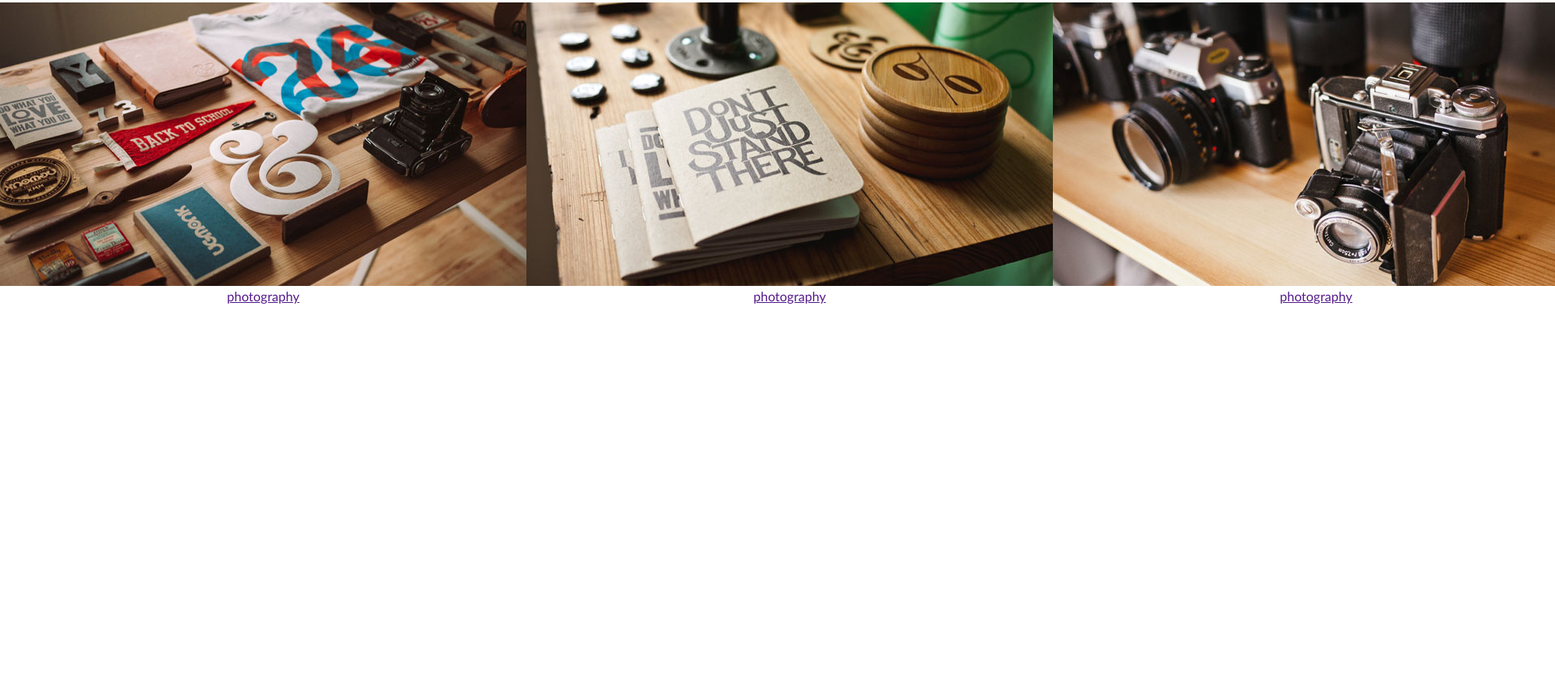
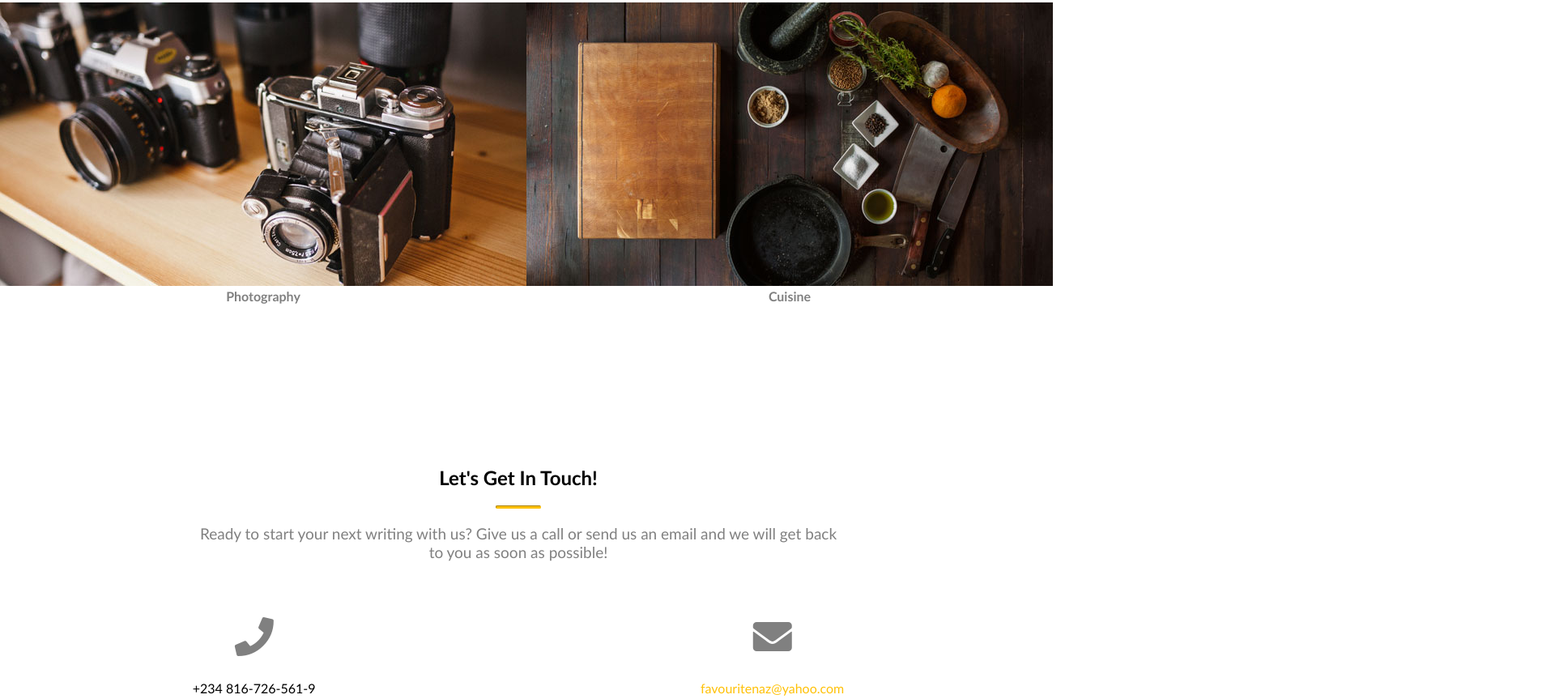
Before and after one commit to naz-coder/Scribo, a plain HTML site: page index.html in a window 1280 px wide. Shown: the part 1937-2800 px from the top of the page at 81% size, 1920 px wide, since content can reach past the window. Before the commit the page ends 2312 px from the top, so only its background shows below. Drawn offline with nearby package versions, Linux system fonts and the light colour scheme.

Commit message:
completed the refactoring

```diff
--- a/assets/css/main.css
+++ b/assets/css/main.css
@@ -242,9 +242,9 @@ a.services{
     transition: 1s all;
     color: #000;
 }
-#directory {
+/* #directory {
     size: px;
-}
+} */
 #directory .d-flex div img1{
     padding: 10px;
     margin: 5px;
@@ -253,3 +253,58 @@ img{
     width: 50;
     height: 5;
 }
+a.pix3{
+    text-decoration: none;
+    color: #808080;
+    font-weight: 900;
+}
+a.pix4{
+    text-decoration: none;
+    color: #808080;
+    font-weight: 900;
+}
+#contact{
+    text-align: center;
+    padding-top: 140px;
+}
+#contact hr{
+    width: 4%;
+    background-color: #ffc107;
+    padding: 1px;
+    border-radius: 20px 20px 20px 20px;
+    border-color: #ffc107;
+}
+a.contact{
+    text-decoration: none;
+    color: #808080;
+    font-family: 'Gill Sans', 'Gill Sans MT', Calibri, 'Trebuchet MS', sans-serif;
+}
+#contact h2{
+    text-align: center;
+    padding-top: 40px;
+}
+#contact p{
+    font-size: 19px;
+    color: #808080;
+}
+#contact .d-flex div{
+    padding: 20px;
+    margin: 5px;
+}
+#contact .d-flex div i{
+    padding: 20px;
+    margin: 5px;
+    padding-bottom: 0px;
+    color: #808080;
+}
+a.mail{
+    text-decoration: none;
+    color: #ffc107;
+}
+footer{
+    background-color: #808080;
+    color: #fff;
+    text-align: center;
+    padding: 20px;
+    /* padding-top: 80px; */
+}
--- a/index.html
+++ b/index.html
@@ -20,10 +20,9 @@
             <div id="icon">
                 <nav>
                     <ul>
-                        <li><a href="index.html"><i class=""></i>Home</a></li>
                         <li><a href="#about"><i class=""></i>About Us</a></li>
                         <li><a href="#services"><i class=""></i>Services</a></li>
-                        <li><a href="#directory"><i class=""></i>directory</a></li>
+                        <li><a href="#directory"><i class=""></i>Directory</a></li>
                         <li><a href="#contact"><i class=""></i>Contact Us</a></li>
                     </ul>
                 </nav>
@@ -80,28 +79,45 @@
     <div id="directory">
         <!-- <div class="groups"> -->
             <div class="d-flex justify-around text-center">
-                <div class="img1">
+                <!-- <div class="img1">
                     <a href=""><img src="assets/img/imgg/pictures/1.jpg">photography</a>
-                </div>
-                <div class="img2">
+                </div> -->
+                <!-- <div class="img2">
                     <a href=""><img src="assets/img/imgg/pictures/2.jpg">photography</a>
-                </div>
+                </div> -->
                 <div class="img3">
-                    <a href=""><img src="assets/img/imgg/pictures/3.jpg">photography</a>
+                    <a href="" class="pix3"><img src="assets/img/imgg/pictures/3.jpg">Photography</a>
                 </div>
                 <div class="img4">
-                    <a href=""><img src="assets/img/imgg/pictures/4.jpg">photography</a>
+                    <a href="" class="pix4"><img src="assets/img/imgg/pictures/4.jpg">Cuisine</a>
                 </div>
             </div>
         </div>
     </div>
 
-    <section class="contact">
-
-    </section>
+    <div id="contact">
+        <div class="intouch">
+            <h2>Let's Get In Touch!</h2>
+            <hr>
+            <p>Ready to start your next writing with us? Give us a call or send us an email and we will get back
+                <br>to you as soon as possible!</p>
+        </div>
+        <div class="d-flex justify-around text-center">
+            <div class="phone">
+                <i class="fas fa-phone fa-3x"></i>
+                <div>+234 816-726-561-9</div>
+            </div>
+            <div class="envelope">
+                <i class="fas fa-envelope fa-3x"></i>
+                <div>
+                <a href="mailto:favouritenaz@yahoo.com" class="mail">favouritenaz@yahoo.com</a>
+                </div>
+            </div>
+        </div>
+    </div>
 
     <footer class="foot">
-
+            <div class="container"><div class="small text-center text-muted">© 2020 Naz-coder|Scribo</div></div>
     </footer>
 </body>
 </html>
```
